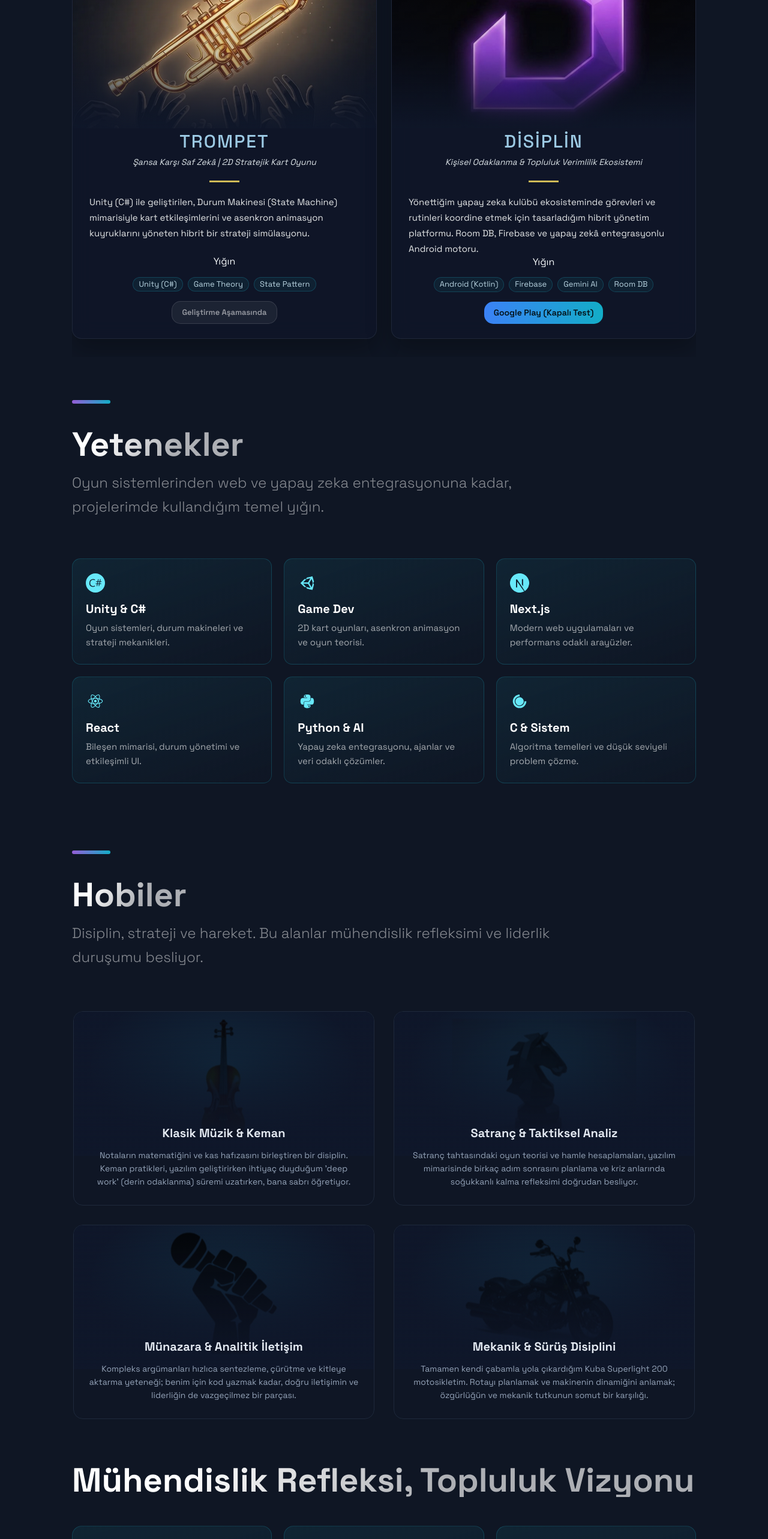
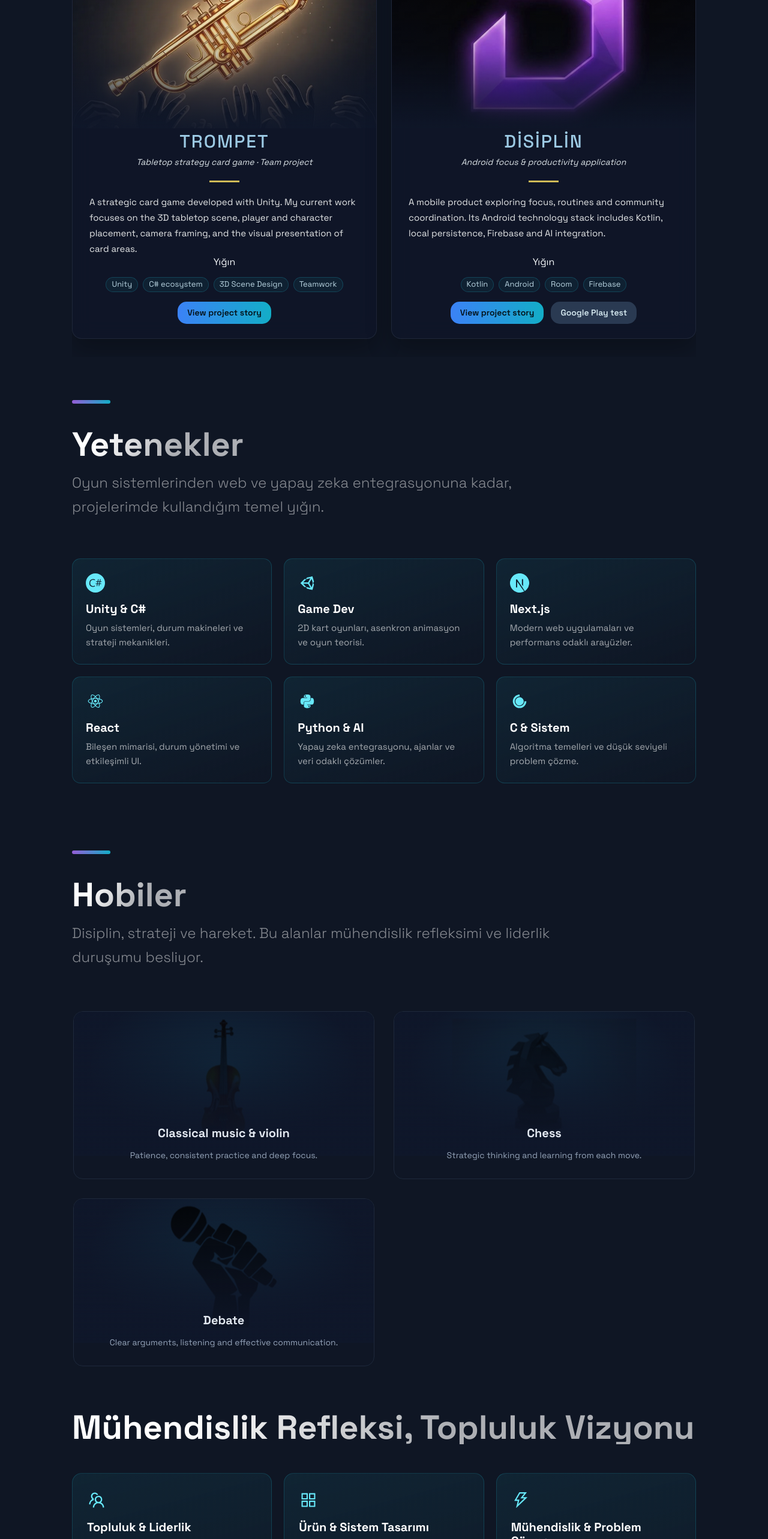
Before and after one commit to szikreddin5-maker/portfolio-ziko, a Next.js app: page / in a window 1280 px wide. Shown: the part 1047-3613 px from the top of the page at 60% size. Built offline with nearby package versions, Linux system fonts and the light colour scheme.

Commit message:
content: focus portfolio on game development and verified contributions

```diff
--- a/src/constants/constants.js
+++ b/src/constants/constants.js
@@ -1,60 +1,37 @@
-export const hobbies = [
+// Public-facing project data. Keep personal details and unverified claims out of this file.
+export const projects = [
   {
-    title: 'Klasik Müzik & Keman',
-    description: "Notaların matematiğini ve kas hafızasını birleştiren bir disiplin. Keman pratikleri, yazılım geliştirirken ihtiyaç duyduğum 'deep work' (derin odaklanma) süremi uzatırken, bana sabrı öğretiyor.",
-    image: '/images/keman.webp',
-    id: 0,
+    id: 'trompet',
+    title: 'TROMPET',
+    intro: 'Tabletop strategy card game · Team project',
+    description: 'A strategic card game developed with Unity. My current work focuses on the 3D tabletop scene, player and character placement, camera framing, and the visual presentation of card areas.',
+    image: '/images/trompet.webp',
+    imagePosition: 'center 40%',
+    tags: ['Unity', 'C# ecosystem', '3D Scene Design', 'Teamwork'],
+    role: 'Unity scene & visual presentation',
+    stage: 'In development',
+    caseStudy: '/projects/trompet',
+    actions: [{ label: 'View project story', type: 'primary', href: '/projects/trompet' }],
   },
   {
-    title: 'Satranç & Taktiksel Analiz',
-    description: 'Satranç tahtasındaki oyun teorisi ve hamle hesaplamaları, yazılım mimarisinde birkaç adım sonrasını planlama ve kriz anlarında soğukkanlı kalma refleksimi doğrudan besliyor.',
-    image: '/images/santranc.webp',
-    id: 1,
-  },
-  {
-    title: 'Münazara & Analitik İletişim',
-    description: 'Kompleks argümanları hızlıca sentezleme, çürütme ve kitleye aktarma yeteneği; benim için kod yazmak kadar, doğru iletişimin ve liderliğin de vazgeçilmez bir parçası.',
-    image: '/images/munazara.webp',
-    id: 2,
-  },
-  {
-    title: 'Mekanik & Sürüş Disiplini',
-    description: 'Tamamen kendi çabamla yola çıkardığım Kuba Superlight 200 motosikletim. Rotayı planlamak ve makinenin dinamiğini anlamak; özgürlüğün ve mekanik tutkunun somut bir karşılığı.',
-    image: '/images/motor.webp',
-    id: 3,
+    id: 'disiplin',
+    title: 'DİSİPLİN',
+    intro: 'Android focus & productivity application',
+    description: 'A mobile product exploring focus, routines and community coordination. Its Android technology stack includes Kotlin, local persistence, Firebase and AI integration.',
+    image: '/images/disiplin.png',
+    tags: ['Kotlin', 'Android', 'Room', 'Firebase'],
+    role: 'Product development & collaboration',
+    stage: 'Closed testing',
+    caseStudy: '/projects/disiplin',
+    actions: [
+      { label: 'View project story', type: 'primary', href: '/projects/disiplin' },
+      { label: 'Google Play test', type: 'secondary', href: 'https://play.google.com/apps/testing/com.disiplin.app' },
+    ],
   },
 ];
 
-export const projects = [
-  {
-    title: 'TROMPET',
-    intro: 'Şansa Karşı Saf Zekâ | 2D Stratejik Kart Oyunu',
-    description: 'Unity (C#) ile geliştirilen, Durum Makinesi (State Machine) mimarisiyle kart etkileşimlerini ve asenkron animasyon kuyruklarını yöneten hibrit bir strateji simülasyonu.',
-    image: '/images/trompet.webp',
-    imagePosition: 'center 40%',
-    tags: ['Unity (C#)', 'Game Theory', 'State Pattern'],
-    actions: [
-      { label: 'Geliştirme Aşamasında', type: 'badge' },
-    ],
-    id: 0,
-  },
-  {
-    title: 'DİSİPLİN',
-    intro: 'Kişisel Odaklanma & Topluluk Verimlilik Ekosistemi',
-    description: 'Yönettiğim yapay zeka kulübü ekosisteminde görevleri ve rutinleri koordine etmek için tasarladığım hibrit yönetim platformu. Room DB, Firebase ve yapay zekâ entegrasyonlu Android motoru.',
-    image: '/images/disiplin.png',
-    tags: ['Android (Kotlin)', 'Firebase', 'Gemini AI', 'Room DB'],
-    actions: [
-      { label: 'Google Play (Kapalı Test)', type: 'primary', href: 'https://play.google.com/apps/testing/com.disiplin.app' },
-    ],
-    id: 1,
-  },
+export const hobbies = [
+  { id: 'music', title: 'Classical music & violin', description: 'Patience, consistent practice and deep focus.', image: '/images/keman.webp' },
+  { id: 'chess', title: 'Chess', description: 'Strategic thinking and learning from each move.', image: '/images/santranc.webp' },
+  { id: 'debate', title: 'Debate', description: 'Clear arguments, listening and effective communication.', image: '/images/munazara.webp' },
 ];
-
-export const TimeLineData = [
-  { year: 2008, text: 'KTU Elk. Elk. Muh mezun oldum', },
-  { year: 2009, text: 'Türk Telekom Uzman yardımcısı olarak işe başladım', },
-  { year: 2013, text: 'Türk Telekom DC Enerji Uzmanı', },
-  { year: 2016, text: 'Türk Telekom DC Enerji Yönetici', },
-  { year: 2017, text: 'Türk Telekom ESS Müdürü', },
-];
```
